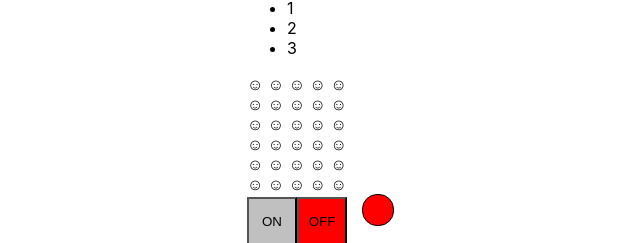
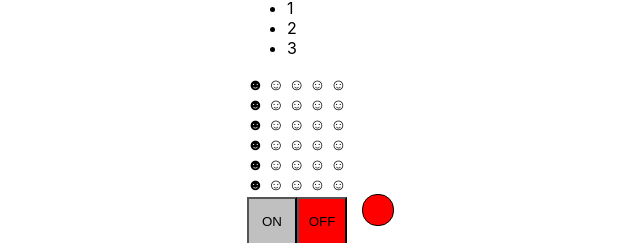
Before and after one commit to Kliapwnz/React-capzda, a React (Create React App) app: page / in a window 1280 px wide. Shown: the part 255-498 px from the top of the page, without its empty margins (93-733 px from the left). Built offline with nearby package versions, Linux system fonts and the light colour scheme.

Commit message:
uncontrolled callbacks

```diff
--- a/src/App.tsx
+++ b/src/App.tsx
@@ -1,7 +1,7 @@
-import React from 'react';
+import React, {useState} from 'react';
 import './App.css';
 import {Accordion} from "./components/accordion/Accordion";
-import {Rating} from "./components/rating/Rating";
+import {Rating, RatingValueType} from "./components/rating/Rating";
 import {OnOff} from "./components/OnOff/OnOff";
 
 type PageTitlePropsType = {
@@ -9,17 +9,19 @@ type PageTitlePropsType = {
 }
 
 function App() {
+
+    let [ratingValue, setRatingValue] = useState<RatingValueType>(1)
     return (
         <div className="App">
             <OnOff/>
             <Accordion titleValue="##Menu##" />
             <Accordion titleValue="™Berserk☺" />
-            <Rating />
-            <Rating />
-            <Rating />
-            <Rating />
-            <Rating />
-            <Rating />
+            <Rating value={ratingValue} onClick={setRatingValue}/>
+            <Rating value={ratingValue} onClick={setRatingValue}/>
+            <Rating value={ratingValue} onClick={setRatingValue}/>
+            <Rating value={ratingValue} onClick={setRatingValue}/>
+            <Rating value={ratingValue} onClick={setRatingValue}/>
+            <Rating value={ratingValue} onClick={setRatingValue}/>
             <OnOff/>
 
         </div>
--- a/src/components/rating/Rating.tsx
+++ b/src/components/rating/Rating.tsx
@@ -1,22 +1,25 @@
 import React, {useState} from "react";
 
 
-type RatingType = {}
+export type RatingValueType = 0 | 1 | 2 | 3 | 4 | 5
+
+type RatingType = {
+    value: RatingValueType
+    onClick: (value: RatingValueType) => void
+}
 
 type StarType = {
     selected: boolean
-    value: 1 | 2 | 3 | 4 | 5
-    setValue: (value: 1 | 2 | 3 | 4 | 5) => void
+    onClick: () => void
 }
 
 export function Rating(props: RatingType) {
-    let [value, setValue] = useState(0)
     return <div>
-        <Star selected={value > 0} setValue={setValue} value={1}/>
-        <Star selected={value > 1} setValue={setValue} value={2}/>
-        <Star selected={value > 2} setValue={setValue} value={3}/>
-        <Star selected={value > 3} setValue={setValue} value={4}/>
-        <Star selected={value > 4} setValue={setValue} value={5}/>
+        <Star selected={props.value > 0} onClick={() => props.onClick(1)}/>
+        <Star selected={props.value > 1} onClick={() => props.onClick(2)}/>
+        <Star selected={props.value > 2} onClick={() => props.onClick(3)}/>
+        <Star selected={props.value > 3} onClick={() => props.onClick(4)}/>
+        <Star selected={props.value > 4} onClick={() => props.onClick(5)}/>
     </div>
 
 }
@@ -24,8 +27,8 @@ export function Rating(props: RatingType) {
 function Star(props: StarType) {
     // return props.selected ? <span><b>☻ </b></span> : <span>☺ </span>
     return <span
-        onClick={(e) => {
-            props.setValue(props.value)
+        onClick={() => {
+            props.onClick()
         }}>
         {props.selected ? <b>☻ </b> : "☺ "}</span>
 
```
